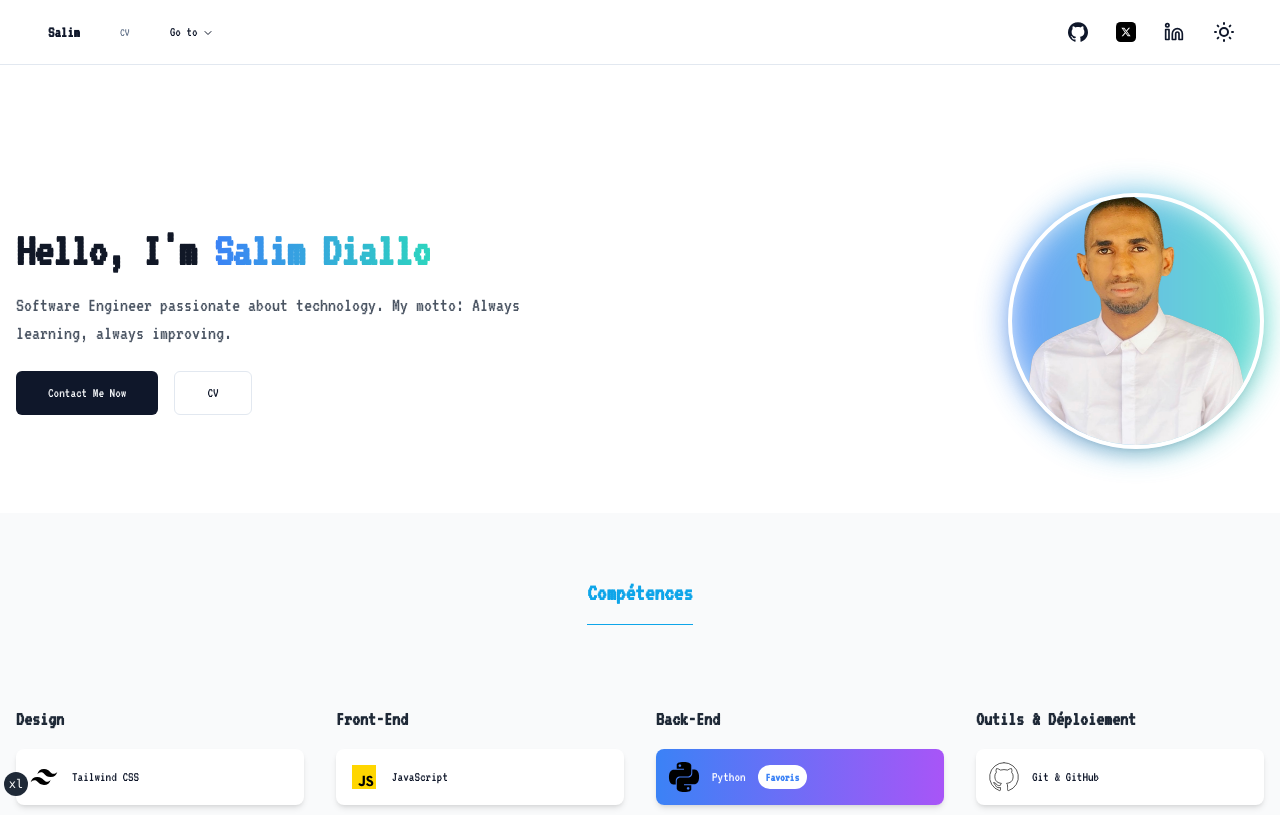
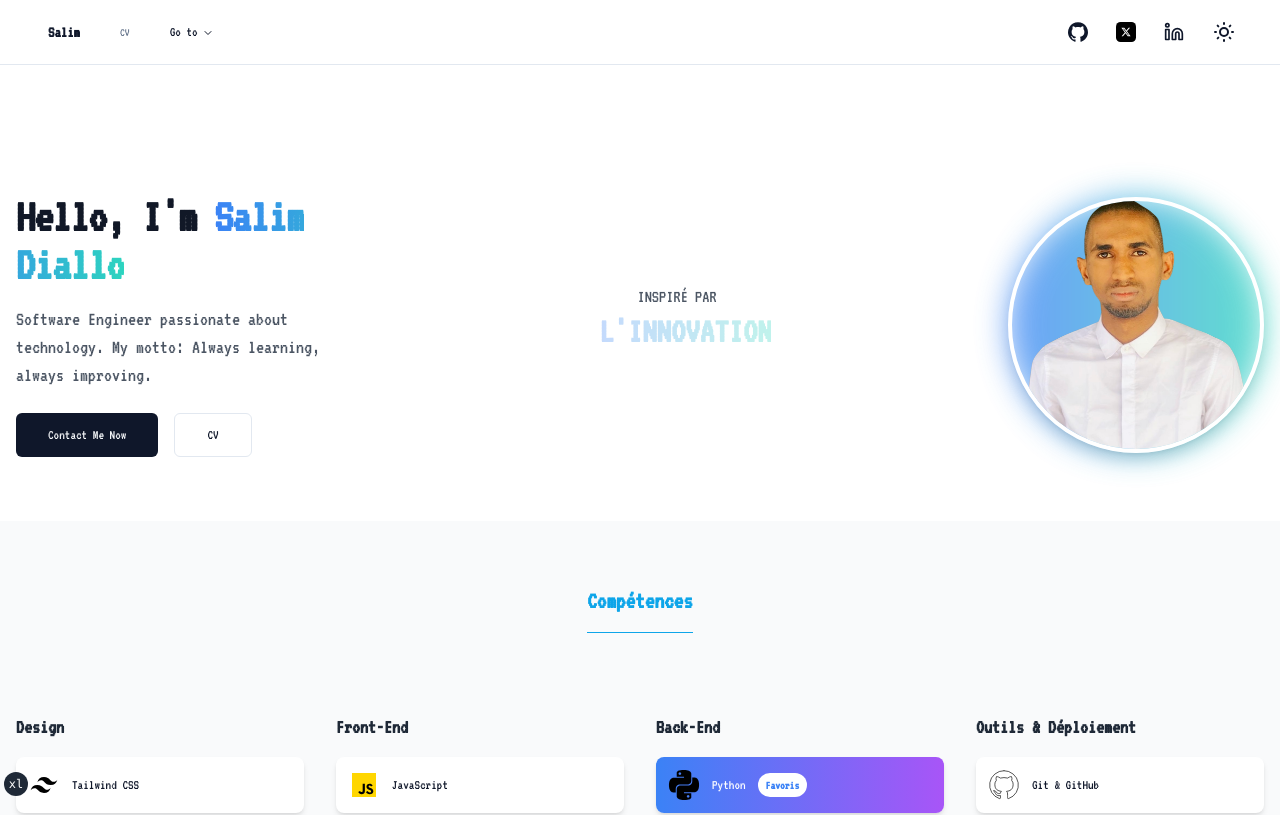
Before and after one commit to SidyMohamedSalim/salimportofolio, a Next.js app: page / in a window 1280 px wide. Shown: the top 815 px of the page. Built offline with nearby package versions, Linux system fonts and the light colour scheme.

Commit message:
add inspired by section

```diff
--- a/app/page.tsx
+++ b/app/page.tsx
@@ -12,7 +12,6 @@ import Projects from "@/components/Sections/Projects"
 
 import Skills from "../components/Sections/Skills"
 import About from "../components/Sections/about"
-import { Icons } from "../components/icons"
 
 export default function IndexPage() {
   return (
--- a/components/Sections/Hero.tsx
+++ b/components/Sections/Hero.tsx
@@ -1,6 +1,6 @@
 "use client"
 
-import React from "react"
+import React, { useEffect, useState } from "react"
 import Link from "next/link"
 import { motion } from "framer-motion"
 
@@ -10,6 +10,27 @@ import { Avatar, AvatarImage } from "../ui/avatar"
 import { buttonVariants } from "../ui/button"
 
 const Hero: React.FC = () => {
+  const inspirations = [
+    "LA NATURE",
+    "LE SPORT",
+    "L'INNOVATION",
+    "LA CRÉATIVITÉ",
+    "LA TECHNOLOGIE",
+    "L'ART",
+    "LE VOYAGE",
+    "LA SCIENCE",
+  ]
+
+  const [currentIndex, setCurrentIndex] = useState(0)
+
+  useEffect(() => {
+    const interval = setInterval(() => {
+      setCurrentIndex((prev) => (prev + 1) % inspirations.length)
+    }, 3000)
+
+    return () => clearInterval(interval)
+  }, [])
+
   return (
     <section id="home" className="container px-4 pt-24 pb-16 mx-auto md:pt-32">
       <div className="flex flex-col-reverse gap-12 justify-between items-center md:flex-row">
@@ -25,6 +46,7 @@ const Hero: React.FC = () => {
               Salim Diallo
             </span>
           </h1>
+
           <p className="mb-6 text-xl text-gray-600 dark:text-gray-300">
             Software Engineer passionate about technology. My motto: Always
             learning, always improving.
@@ -46,6 +68,20 @@ const Hero: React.FC = () => {
             </Link>
           </div>
         </motion.div>
+        <div className="flex flex-col items-center mb-4 w-full">
+          <span className="text-lg text-gray-600 dark:text-gray-400">
+            INSPIRÉ PAR
+          </span>
+          <motion.span
+            key={currentIndex}
+            initial={{ opacity: 0, x: 20 }}
+            animate={{ opacity: 1, x: 0 }}
+            exit={{ opacity: 0, x: -20 }}
+            className="text-2xl font-bold text-transparent bg-clip-text bg-gradient-to-r from-blue-500 to-teal-400 md:text-4xl"
+          >
+            {inspirations[currentIndex]}
+          </motion.span>
+        </div>
         <motion.div
           className="relative"
           initial={{ opacity: 0, scale: 0.5 }}
```
